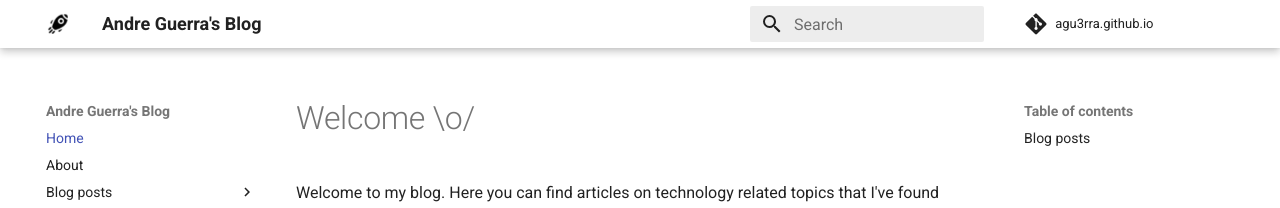
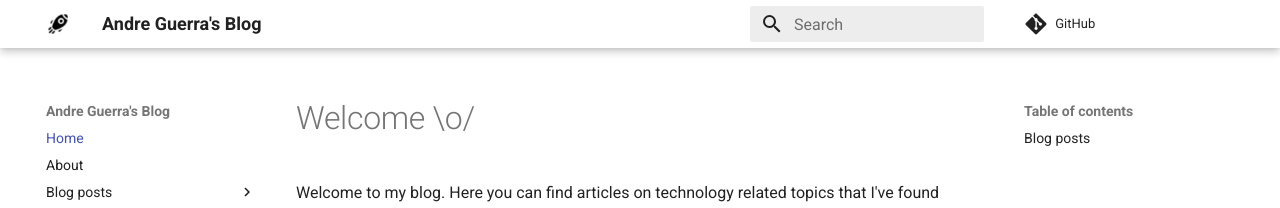
Before and after one commit to agu3rra/agu3rra.github.io, an MkDocs documentation site: the page built from docs/index.md, in a window 1280 px wide. Shown: the top 208 px of the page. Built offline with MkDocs 1.6.1 and Material for MkDocs 9.7.7, drawn with Linux system fonts in a browser that asks for light colours; comment, search, counter and statistics services are not loaded.

```diff
--- a/mkdocs.yml
+++ b/mkdocs.yml
@@ -6,8 +6,9 @@ site_description: >-
   My personal blog.
 
 # Repository
-repo_name: agu3rra.github.io
+repo_name: GitHub
 repo_url: https://github.com/agu3rra/agu3rra.github.io
+edit_uri: edit/main/docs
 
 # Customization
 extra:
```
Also changed, not shown: docs/img/profilePicture.jpeg.
